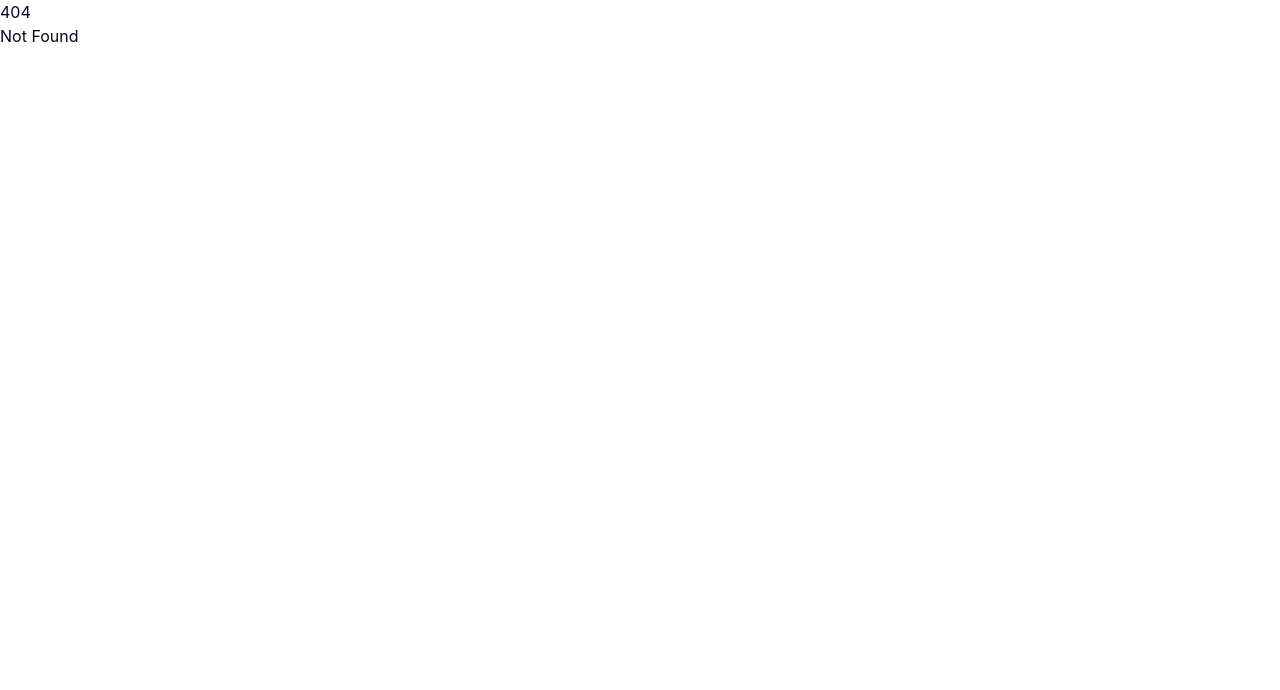
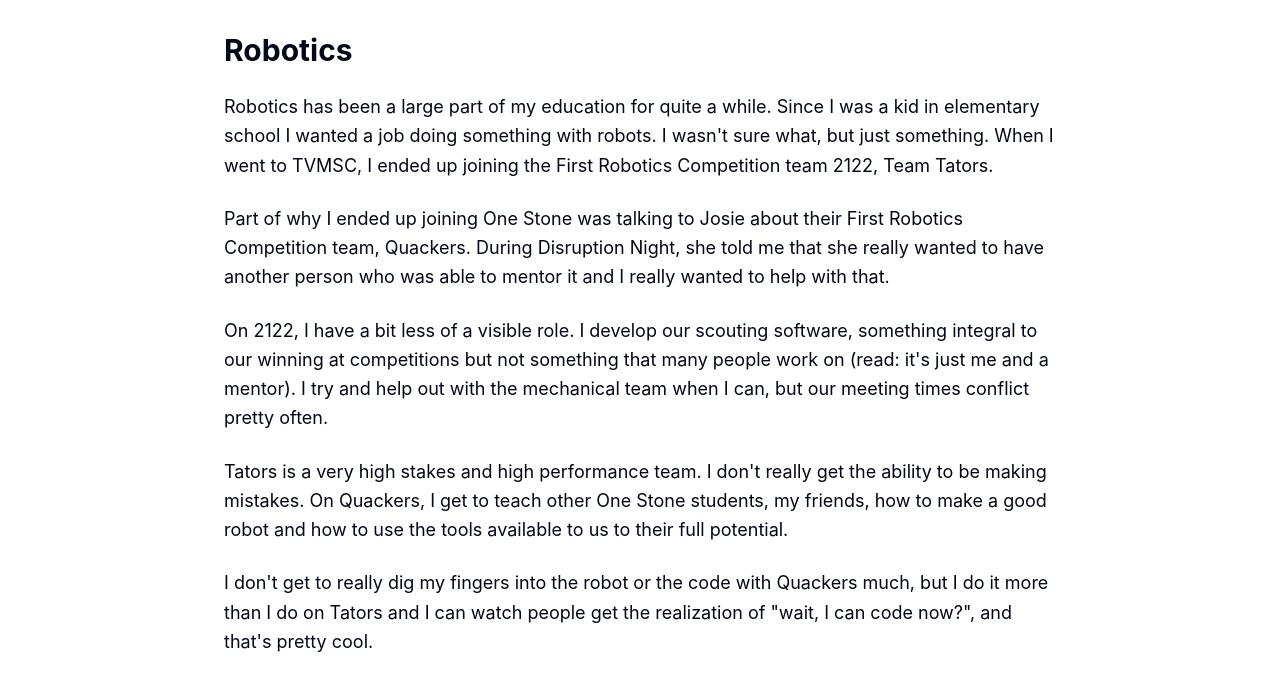
Before and after one commit to lordbagel42/onestone, a SvelteKit app: page /portfolio/robotics in a window 1280 px wide. Before the commit this address had no page. Shown: the top 690 px of the page. Built offline with nearby package versions, Linux system fonts and the light colour scheme.

Commit message:
is pretty done ig

```diff
--- a/src/lib/utils.ts
+++ b/src/lib/utils.ts
@@ -79,21 +79,21 @@
 		selected: false,
 		icon: Calculator
 	},
+	// {
+	// 	title: 'Living in Beta',
+	// 	url: '/portfolio/living-in-beta',
+	// 	selected: false,
+	// 	icon: HousePlus
+	// },
+	// {
+	// 	title: 'Flex Lab',
+	// 	url: '/portfolio/flex-lab',
+	// 	selected: false,
+	// 	icon: TestTubeDiagonal
+	// },
 	{
-		title: 'Living in Beta',
-		url: '/portfolio/living-in-beta',
-		selected: false,
-		icon: HousePlus
-	},
-	{
-		title: 'Flex Lab',
-		url: '/portfolio/flex-lab',
-		selected: false,
-		icon: TestTubeDiagonal
-	},
-	{
-		title: 'Miscellaneous Info',
-		url: '/portfolio/misc',
+		title: 'Robotics',
+		url: '/portfolio/robotics',
 		selected: false,
 		icon: CircleHelp
 	}
--- a/src/routes/portfolio/experiences/games/+page.svelte
+++ b/src/routes/portfolio/experiences/games/+page.svelte
@@ -27,11 +27,10 @@
 
 	<ArticleSection>
 		<ArticleParagraph>
-			I learned a lot about how the psychology behind games works, things like how <Link href="#"
-				>the psychology behind gambling</Link
-			> works and a lot more. The math behind games was also very interesting to me, but I was reaching
-			for more of a social science credit over a math credit. I struggled a lot with actually focusing
-			on the social science and not on the math behind things.
+			I learned a lot about how the psychology behind games works, things like how the psychology
+			behind gambling works and a lot more. The math behind games was also very interesting to me,
+			but I was reaching for more of a social science credit over a math credit. I struggled a lot
+			with actually focusing on the social science and not on the math behind things.
 		</ArticleParagraph>
 	</ArticleSection>
 
--- a/src/routes/portfolio/experiences/quilting/+page.svelte
+++ b/src/routes/portfolio/experiences/quilting/+page.svelte
@@ -1,28 +1,31 @@
 <script lang="ts">
 	import quiltDesign from '$lib/resources/quilt/quiltDesign.png?enhanced';
 	import quiltSpreadsheet from '$lib/resources/quilt/quiltSpreadsheet.png?enhanced';
+
+	import ArticleParagraph from '$lib/components/article/article-paragraph.svelte';
+	import ArticleRoot from '$lib/components/article/article-root.svelte';
+	import ArticleSection from '$lib/components/article/article-section.svelte';
+	import ArticleCols from '$lib/components/article/article-cols.svelte';
 
 	import PopupPhoto from '$lib/components/popupPhoto.svelte';
 	import Link from '$lib/components/link.svelte';
 </script>
 
-<div class="mx-auto max-w-4xl rounded-lg p-8">
-	<h1 class="mb-6 text-3xl font-bold">Quilted Narratives</h1>
-
-	<section class="mb-8">
-		<p class="text-lg leading-relaxed">
+<ArticleRoot title="Quilted Narratives">
+	<ArticleSection>
+		<ArticleParagraph>
 			My quilting experience was incredibly fun. I joined for an art credit and enjoyed the process.
 			Initially, I was drawn to learning about quilting's history, but my primary interest was
 			simply getting hands-on. Most of the other experiences—starting a business, creating an
 			instrument in the Foundry, or developing a video game—were areas I was already proficient in.
 			Quilting, however, was something I didn't practice often, unlike everything else.
-		</p>
-	</section>
+		</ArticleParagraph>
+	</ArticleSection>
 
-	<section class="mb-8">
+	<ArticleSection>
 		<PopupPhoto title="Quilt Spreadsheet" src={quiltSpreadsheet} alt="Quilt spreadsheet" />
 
-		<p class="mt-4 text-lg leading-relaxed">
+		<ArticleParagraph>
 			I spent a lot of time developing a
 			<Link
 				href="https://docs.google.com/spreadsheets/d/1azQjdcOIJ6puB7tlv8clFVlMcvkn8ak4cHtl3jlBPD8/edit?usp=sharing"
@@ -32,33 +35,39 @@
 			<Link href="https://patternjam.com/">Patternjam</Link>. I also used Google Sheets to track
 			progress and material usage/status while quilting. I could already make a decent quilt so I
 			use this as an opportunity to practice using Google Sheets.
-		</p>
-	</section>
+		</ArticleParagraph>
+	</ArticleSection>
 
-	<section class="mb-8">
+	<ArticleSection>
 		<h2 class="mb-4 text-2xl font-semibold">Quilt Design</h2>
 		<PopupPhoto title="Quilt Design" src={quiltDesign} alt="Quilt design" />
-		<p class="mt-4 text-lg leading-relaxed">
+
+		<ArticleParagraph>
 			The design of my quilt held a lot of meaning. During its creation, I had friends going through
 			difficult times and this quilt became a tribute of sorts to them.
-		</p>
+		</ArticleParagraph>
+
 		<p class="mt-2 text-sm italic">
 			also, I can't do design very well and thought this would be fun to make.
 		</p>
-	</section>
+	</ArticleSection>
 
-	<section class="mb-8">
-		<p class="text-lg leading-relaxed">
+	<ArticleSection>
+		<ArticleParagraph>
 			I faced some challenges in sourcing fabrics with the specific colors I needed. I sought advice
 			from my grandma and Emily, who suggested things like making an 8-foot-long quilt might not be
 			the best idea.
-		</p>
-	</section>
+		</ArticleParagraph>
+	</ArticleSection>
 
-	<section class="mb-8">
-		<p class="text-lg leading-relaxed">
+	<ArticleSection>
+		<ArticleParagraph>
 			Overall, I enjoyed the experience. I learned a lot about quilting and design, and I got to
 			learn about a semi-new art form. I also got to practice using Google Sheets, which was a plus.
-		</p>
-	</section>
-</div>
+			My goal in this experience was to practice Ownership and Management, something I often
+			struggle with. I think I did... fine with that. I could have absolutely done a lot better, but
+			I didn't always have materials necessary and mentally wasn't able to focus for a lot of this
+			experience because of many factors.
+		</ArticleParagraph>
+	</ArticleSection>
+</ArticleRoot>
--- a/src/routes/portfolio/math/+page.svelte
+++ b/src/routes/portfolio/math/+page.svelte
@@ -1,2 +1,67 @@
-these are all written in my notes and just need moved over. tl;dr everything was review and I
-struggled with that.
+<script lang="ts">
+	import ArticleParagraph from '$lib/components/article/article-paragraph.svelte';
+	import ArticleRoot from '$lib/components/article/article-root.svelte';
+	import ArticleSection from '$lib/components/article/article-section.svelte';
+	import ArticleCols from '$lib/components/article/article-cols.svelte';
+
+	import quadraticForms from '$lib/resources/math/quadraticForms.png?enhanced';
+
+	import PopupPhoto from '$lib/components/popupPhoto.svelte';
+	import Link from '$lib/components/link.svelte';
+</script>
+
+<ArticleRoot title="Math">
+	<ArticleSection>
+		<ArticleParagraph>
+			Picking a workshop this year was a little scary for me. At the time I was still very new to
+			the way the school worked and what a workshop even was. I didn't like a lot of the options
+			available to me and I valued mathematics as one of the more important things that I wanted to
+			continue learning.
+		</ArticleParagraph>
+	</ArticleSection>
+
+	<ArticleSection>
+		<ArticleParagraph>
+			Unfortunately for me, the only workshop available that had a chance of being challenging or
+			teaching new content was Josie's Quadratics & Polynomials experience. Last year, I was
+			enrolled in the Integrated 3 course at Treasure Valley Math and Science Center, where I
+			learned a lot about quadratics and polynomials.
+		</ArticleParagraph>
+	</ArticleSection>
+
+	<ArticleSection>
+		<ArticleParagraph>
+			Because of my familiarity with the subject, I struggled to have any motivation to actually
+			work on the assignments given. I noticed a lot of times there were cases where we were
+			covering info that I knew but not by name, or Josie was covering in a way unfamiliar to me. I
+			really like just seeing the numbers and the equations as they go, but Josie did a lot of
+			teaching with diagrams. Trying to wrap my head around how to use area models again after years
+			of not using them was hard.
+		</ArticleParagraph>
+	</ArticleSection>
+
+	<ArticleSection>
+		<ArticleParagraph>
+			This was also the first experience that really told me about the concept of a portfolio and I
+			spent a while trying to figure out the best way to do things. I struggled on that for a while
+			and still don't know the best. I ended up making a google slides project to show my learning.
+		</ArticleParagraph>
+	</ArticleSection>
+
+	<ArticleSection>
+		<ArticleParagraph>
+			This is an excerpt from my slideshow. Most of the slideshow was just notes about paper
+			worksheets I did and this was the best visual I had, rather than just notes about
+			communicating with Josie.
+			<PopupPhoto src={quadraticForms} alt="Quadratic Forms" title="Quadratic Forms" />
+		</ArticleParagraph>
+	</ArticleSection>
+
+	<ArticleSection>
+		<ArticleParagraph>
+			I tried to practice my Applied Mathematics here, but there was no new content shown, only
+			content I already knew shown in a different way, often slower. I think it was a good
+			introduction to the idea of a One Stone portfolio, though.
+		</ArticleParagraph>
+	</ArticleSection>
+</ArticleRoot>
--- a/src/routes/portfolio/misc/+page.svelte
+++ /dev/null
@@ -1 +0,0 @@
-probably going to write about robotics here.
--- /dev/null
+++ b/src/routes/portfolio/robotics/+page.svelte
@@ -0,0 +1,55 @@
+<script lang="ts">
+	import ArticleParagraph from '$lib/components/article/article-paragraph.svelte';
+	import ArticleRoot from '$lib/components/article/article-root.svelte';
+	import ArticleSection from '$lib/components/article/article-section.svelte';
+	import ArticleCols from '$lib/components/article/article-cols.svelte';
+
+	import quadraticForms from '$lib/resources/math/quadraticForms.png?enhanced';
+
+	import PopupPhoto from '$lib/components/popupPhoto.svelte';
+	import Link from '$lib/components/link.svelte';
+</script>
+
+<ArticleRoot title="Robotics">
+	<ArticleSection>
+		<ArticleParagraph>
+			Robotics has been a large part of my education for quite a while. Since I was a kid in
+			elementary school I wanted a job doing something with robots. I wasn't sure what, but just
+			something. When I went to TVMSC, I ended up joining the First Robotics Competition team 2122,
+			Team Tators.
+		</ArticleParagraph>
+	</ArticleSection>
+
+	<ArticleSection>
+		<ArticleParagraph>
+			Part of why I ended up joining One Stone was talking to Josie about their First Robotics
+			Competition team, Quackers. During Disruption Night, she told me that she really wanted to
+			have another person who was able to mentor it and I really wanted to help with that.
+		</ArticleParagraph>
+	</ArticleSection>
+
+	<ArticleSection>
+		<ArticleParagraph>
+			On 2122, I have a bit less of a visible role. I develop our scouting software, something
+			integral to our winning at competitions but not something that many people work on (read: it's
+			just me and a mentor). I try and help out with the mechanical team when I can, but our meeting
+			times conflict pretty often.
+		</ArticleParagraph>
+	</ArticleSection>
+
+	<ArticleSection>
+		<ArticleParagraph>
+			Tators is a very high stakes and high performance team. I don't really get the ability to be
+			making mistakes. On Quackers, I get to teach other One Stone students, my friends, how to make
+			a good robot and how to use the tools available to us to their full potential.
+		</ArticleParagraph>
+	</ArticleSection>
+
+	<ArticleSection>
+		<ArticleParagraph>
+			I don't get to really dig my fingers into the robot or the code with Quackers much, but I do
+			it more than I do on Tators and I can watch people get the realization of "wait, I can code
+			now?", and that's pretty cool.
+		</ArticleParagraph>
+	</ArticleSection>
+</ArticleRoot>
```
Also changed, not shown: src/lib/resources/math/quadraticForms.png (added).
